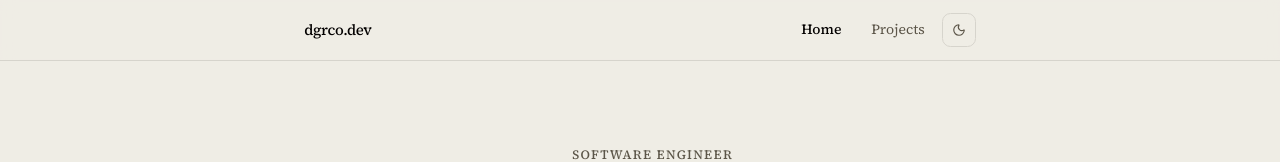
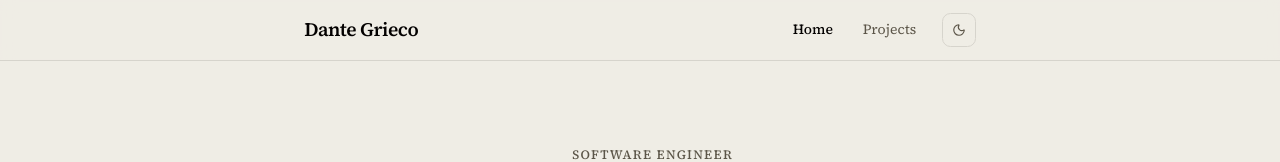
Before and after one commit to dgrco/my-portfolio, a Next.js app: page / in a window 1280 px wide. Shown: the top 162 px of the page. Built offline with nearby package versions, Linux system fonts and the light colour scheme.

Commit message:
change navbar to my name + better spacing

```diff
--- a/src/components/Navbar.tsx
+++ b/src/components/Navbar.tsx
@@ -24,12 +24,12 @@ export default function Navbar() {
 
         <Link
           href="/"
-          className="text-[15px] font-medium tracking-tight hover:text-muted-foreground transition-colors"
+          className="text-lg font-semibold tracking-tight text-foreground font-serif hover:text-muted-foreground transition-colors leading-none"
         >
-          dgrco.dev
+          Dante Grieco
         </Link>
 
-        <div className="flex items-center gap-1">
+        <div className="flex items-center gap-3">
 
           {/* Nav links */}
           <nav className="flex items-center gap-1">
@@ -43,7 +43,7 @@ export default function Navbar() {
                 <Link
                   key={link.href}
                   href={link.href}
-                  className={`text-[14px] sm:px-3 sm:py-1.5 px-2 py-1 rounded-md transition-colors ${
+                          className={`text-[14px] sm:px-3 sm:py-1.5 px-2 py-1 rounded-md transition-colors ${
                     isActive
                       ? "text-foreground font-medium"
                       : "text-muted-foreground hover:text-foreground hover:bg-muted"
```
